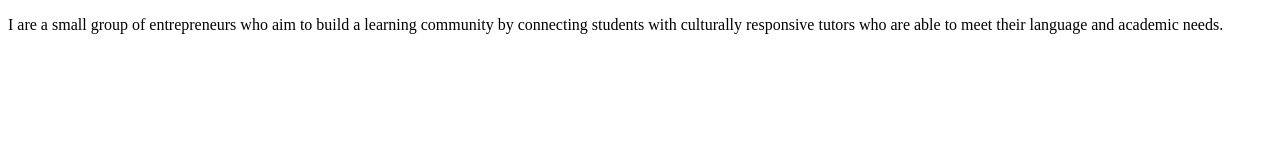
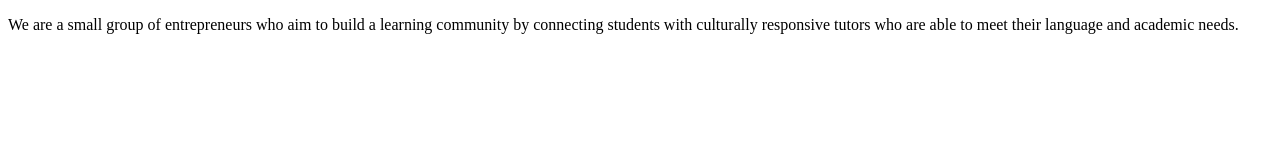
Before and after one commit to AlbakriNabil/web3, a plain HTML site: page about.html in a window 1280 px wide. Drawn offline with Linux system fonts and the light colour scheme.

Commit message:
made changes

```diff
--- a/about.html
+++ b/about.html
@@ -4,7 +4,7 @@
 	<title>About us</title>
 </head>
 <body>
-	<p>I are a small group of entrepreneurs who aim to build a learning community by connecting students with culturally responsive tutors who are able to meet their language and academic needs.
+	<p>We are a small group of entrepreneurs who aim to build a learning community by connecting students with culturally responsive tutors who are able to meet their language and academic needs.
 	 </p>
 
 </body>
```
